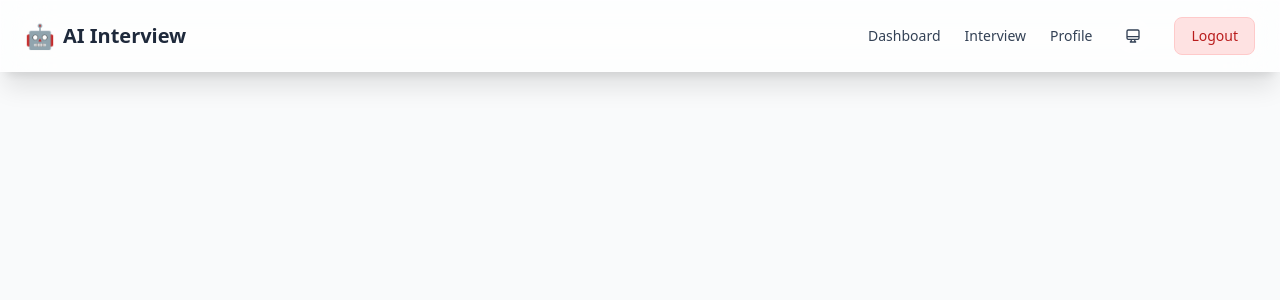
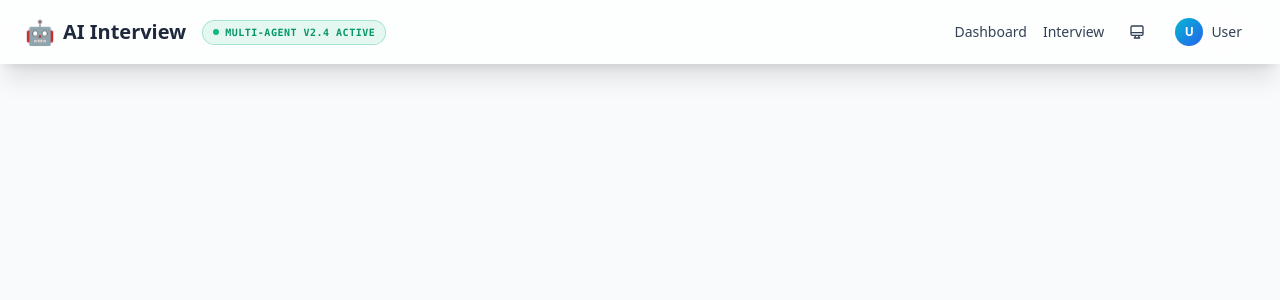
Before and after one commit to Biswa2531/multi-agent-interview-system, a React app in the folder frontend/: page /feedback/1 in a window 1280 px wide. Shown: the top 300 px of the page. Built offline with nearby package versions, Linux system fonts and the light colour scheme; no server answers; the HTML template or start-up script is replaced by a standard one.

Commit message:
Week 9:Phase 1 Complete: Added MULTI-AGENT V2.4 status badge and User Profile dropdown to Navbar.

```diff
--- a/frontend/src/components/Navbar.jsx
+++ b/frontend/src/components/Navbar.jsx
@@ -1,5 +1,5 @@
 import { Link, useNavigate } from 'react-router-dom'
-import { useState, useEffect } from 'react'
+import { useState, useEffect, useRef } from 'react'
 
 function Navbar() {
   const navigate = useNavigate()
@@ -9,6 +9,10 @@ function Navbar() {
   const [theme, setTheme] = useState(() => localStorage.getItem('theme') || 'system')
   const [themeMenuOpen, setThemeMenuOpen] = useState(false)
   const [mobileMenuOpen, setMobileMenuOpen] = useState(false)
+
+  // NEW: Profile Dropdown Logic
+  const [profileMenuOpen, setProfileMenuOpen] = useState(false)
+  const profileRef = useRef(null)
 
   useEffect(() => {
     const root = window.document.documentElement
@@ -25,6 +29,17 @@ function Navbar() {
     return () => mediaQuery.removeEventListener('change', handleChange)
   }, [theme])
 
+  // Close dropdowns when clicking outside
+  useEffect(() => {
+    const handleClickOutside = (event) => {
+      if (profileRef.current && !profileRef.current.contains(event.target)) {
+        setProfileMenuOpen(false)
+      }
+    }
+    document.addEventListener('mousedown', handleClickOutside)
+    return () => document.removeEventListener('mousedown', handleClickOutside)
+  }, [])
+
   const handleLogout = () => {
     localStorage.removeItem('token')
     localStorage.removeItem('user')
@@ -32,28 +47,34 @@ function Navbar() {
   }
 
   return (
-    <nav className="fixed top-0 left-0 right-0 z-50 glass-card border-b border-white/20 dark:border-slate-700/50 px-6 py-4 backdrop-blur-md bg-white/30 dark:bg-slate-900/30">
+    <nav className="fixed top-0 left-0 right-0 z-50 glass-card border-b border-white/20 dark:border-slate-700/50 px-6 py-3 backdrop-blur-md bg-white/30 dark:bg-slate-900/30">
       <div className="max-w-7xl mx-auto flex justify-between items-center">
 
-        {/* Logo */}
-        <Link to={user.role === 'admin' ? '/admin/dashboard' : '/dashboard'} className="text-xl font-bold text-slate-800 dark:text-white flex items-center gap-2">
-          <span className="text-2xl">🤖</span> AI Interview
-        </Link>
+        {/* Logo & System Status Badge */}
+        <div className="flex items-center gap-4">
+          <Link to={user.role === 'admin' ? '/admin/dashboard' : '/dashboard'} className="text-xl font-bold text-slate-800 dark:text-white flex items-center gap-2">
+            <span className="text-2xl">🤖</span> AI Interview
+          </Link>
+          {/* NEW: System Status Badge */}
+          <div className="hidden md:flex items-center gap-1.5 px-2.5 py-1 rounded-full bg-emerald-500/10 border border-emerald-500/30">
+            <div className="w-1.5 h-1.5 rounded-full bg-emerald-500 animate-pulse"></div>
+            <span className="text-[10px] font-mono font-bold text-emerald-600 dark:text-emerald-400 tracking-wider">MULTI-AGENT V2.4 ACTIVE</span>
+          </div>
+        </div>
 
         {/* Desktop Navigation */}
-        <div className="hidden md:flex items-center gap-6">
+        <div className="hidden md:flex items-center gap-4">
 
           {/* Role-Based Links */}
           {user.role === 'admin' ? (
             <>
               <Link to="/admin/dashboard" className="text-sm font-medium text-slate-700 dark:text-slate-300 hover:text-cyan-500 transition-colors">Dashboard</Link>
-              <Link to="/admin/users" className="text-sm font-medium text-slate-700 dark:text-slate-300 hover:text-cyan-500 transition-colors">Manage Users</Link>
+              <Link to="/admin/users" className="text-sm font-medium text-slate-700 dark:text-slate-300 hover:text-cyan-500 transition-colors">Candidates</Link>
             </>
           ) : (
             <>
               <Link to="/dashboard" className="text-sm font-medium text-slate-700 dark:text-slate-300 hover:text-cyan-500 transition-colors">Dashboard</Link>
               <Link to="/interview" className="text-sm font-medium text-slate-700 dark:text-slate-300 hover:text-cyan-500 transition-colors">Interview</Link>
-              <Link to="/profile" className="text-sm font-medium text-slate-700 dark:text-slate-300 hover:text-cyan-500 transition-colors">Profile</Link>
             </>
           )}
 
@@ -63,7 +84,7 @@ function Navbar() {
               <svg className="w-4 h-4" fill="none" stroke="currentColor" viewBox="0 0 24 24"><path strokeLinecap="round" strokeLinejoin="round" strokeWidth="2" d="M9.75 17L9 20l-1 1h8l-1-1-.75-3M3 13h18M5 17h14a2 2 0 002-2V5a2 2 0 00-2-2H5a2 2 0 00-2 2v10a2 2 0 002 2z"></path></svg>
             </button>
             {themeMenuOpen && (
-              <div className="absolute right-0 mt-2 w-32 rounded-xl bg-white/90 dark:bg-slate-800/90 backdrop-blur-xl shadow-xl border border-slate-200 dark:border-slate-700 py-1">
+              <div className="absolute right-0 mt-2 w-32 rounded-xl bg-white/90 dark:bg-slate-800/90 backdrop-blur-xl shadow-xl border border-slate-200 dark:border-slate-700 py-1 z-50">
                 <button onClick={() => { setTheme('light'); setThemeMenuOpen(false); }} className={`w-full text-left px-4 py-2 text-xs flex items-center gap-2 hover:bg-slate-100 dark:hover:bg-slate-700 ${theme === 'light' ? 'text-cyan-500 font-bold' : 'text-slate-700 dark:text-slate-300'}`}>☀ Light</button>
                 <button onClick={() => { setTheme('dark'); setThemeMenuOpen(false); }} className={`w-full text-left px-4 py-2 text-xs flex items-center gap-2 hover:bg-slate-100 dark:hover:bg-slate-700 ${theme === 'dark' ? 'text-cyan-500 font-bold' : 'text-slate-700 dark:text-slate-300'}`}>🌙 Dark</button>
                 <button onClick={() => { setTheme('system'); setThemeMenuOpen(false); }} className={`w-full text-left px-4 py-2 text-xs flex items-center gap-2 hover:bg-slate-100 dark:hover:bg-slate-700 ${theme === 'system' ? 'text-cyan-500 font-bold' : 'text-slate-700 dark:text-slate-300'}`}>🖥 System</button>
@@ -71,8 +92,41 @@ function Navbar() {
             )}
           </div>
 
-          {/* Logout Button */}
-          <button onClick={handleLogout} className="text-sm font-medium bg-red-100 dark:bg-red-900/30 text-red-700 dark:text-red-400 px-4 py-2 rounded-lg hover:bg-red-200 dark:hover:bg-red-900/50 transition-colors border border-red-200 dark:border-red-800">Logout</button>
+          {/* NEW: User Profile Dropdown */}
+          <div className="relative" ref={profileRef}>
+            <button
+              onClick={() => setProfileMenuOpen(!profileMenuOpen)}
+              className="flex items-center gap-2 p-1 pr-3 rounded-full bg-white/10 dark:bg-slate-800/50 border border-white/20 dark:border-slate-700 hover:bg-white/20 transition-all"
+            >
+              <div className="w-7 h-7 rounded-full bg-gradient-to-br from-cyan-500 to-blue-600 flex items-center justify-center text-white text-xs font-bold">
+                {user.name ? user.name[0].toUpperCase() : 'U'}
+              </div>
+              <span className="text-sm font-medium text-slate-700 dark:text-slate-200 hidden lg:block">{user.name || 'User'}</span>
+            </button>
+
+            {profileMenuOpen && (
+              <div className="absolute right-0 mt-2 w-48 rounded-xl bg-white/90 dark:bg-slate-800/90 backdrop-blur-xl shadow-xl border border-slate-200 dark:border-slate-700 py-2 z-50">
+                <div className="px-4 py-2 border-b border-slate-200 dark:border-slate-700 mb-1">
+                  <p className="text-sm font-bold text-slate-800 dark:text-white truncate">{user.name}</p>
+                  <p className="text-[10px] text-slate-500 truncate">{user.email}</p>
+                </div>
+                <Link
+                  to={user.role === 'admin' ? '/admin/settings' : '/profile'}
+                  onClick={() => setProfileMenuOpen(false)}
+                  className="block px-4 py-2 text-sm text-slate-700 dark:text-slate-300 hover:bg-slate-100 dark:hover:bg-slate-700 transition-colors"
+                >
+                  ⚙️ Settings
+                </Link>
+                <button
+                  onClick={handleLogout}
+                  className="w-full text-left px-4 py-2 text-sm text-red-600 dark:text-red-400 hover:bg-red-50 dark:hover:bg-red-900/20 transition-colors flex items-center gap-2"
+                >
+                  🚪 Logout
+                </button>
+              </div>
+            )}
+          </div>
+
         </div>
 
         {/* Mobile Menu Button */}
@@ -87,15 +141,15 @@ function Navbar() {
           {user.role === 'admin' ? (
             <>
               <Link to="/admin/dashboard" className="text-sm font-medium text-slate-700 dark:text-slate-300">Dashboard</Link>
-              <Link to="/admin/users" className="text-sm font-medium text-slate-700 dark:text-slate-300">Manage Users</Link>
+              <Link to="/admin/users" className="text-sm font-medium text-slate-700 dark:text-slate-300">Candidates</Link>
             </>
           ) : (
             <>
               <Link to="/dashboard" className="text-sm font-medium text-slate-700 dark:text-slate-300">Dashboard</Link>
               <Link to="/interview" className="text-sm font-medium text-slate-700 dark:text-slate-300">Interview</Link>
-              <Link to="/profile" className="text-sm font-medium text-slate-700 dark:text-slate-300">Profile</Link>
             </>
           )}
+          <Link to={user.role === 'admin' ? '/admin/settings' : '/profile'} className="text-sm font-medium text-slate-700 dark:text-slate-300">Settings</Link>
           <button onClick={handleLogout} className="text-sm font-medium text-red-500 text-left">Logout</button>
         </div>
       )}
```
